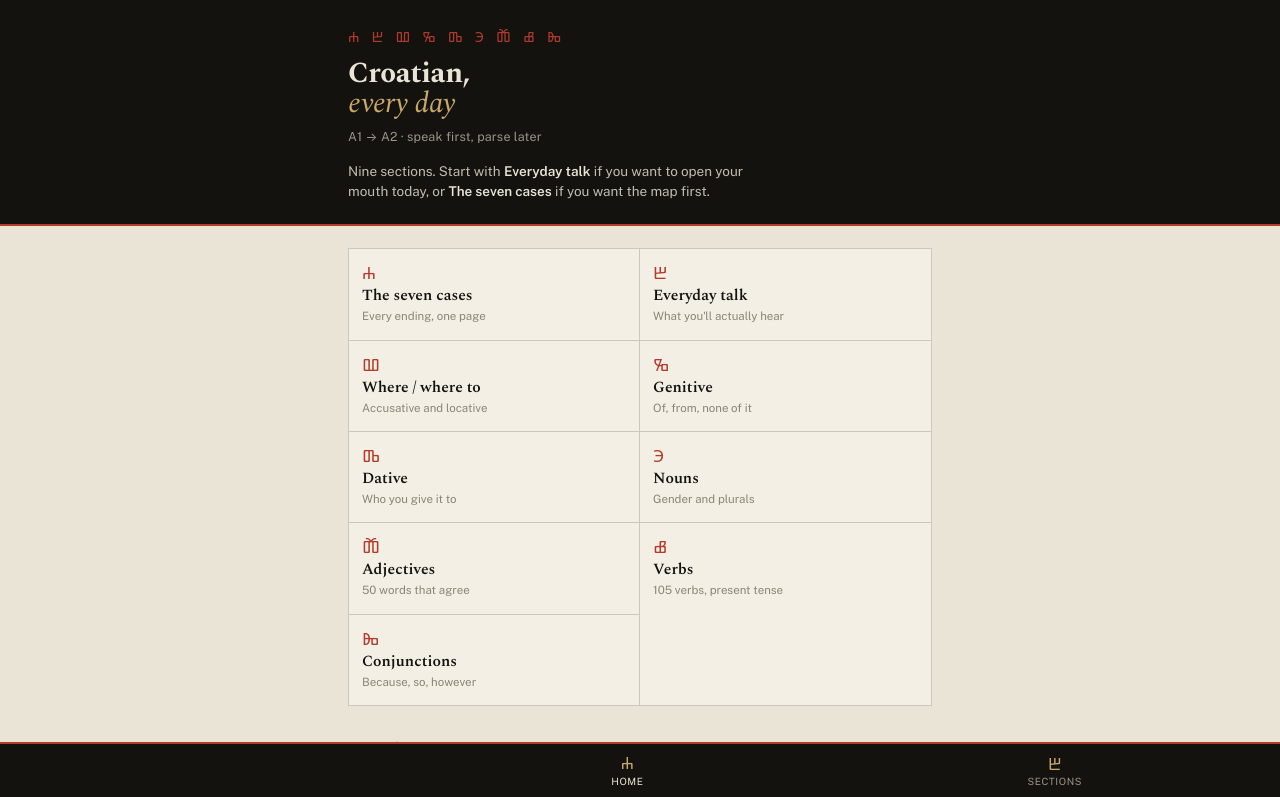
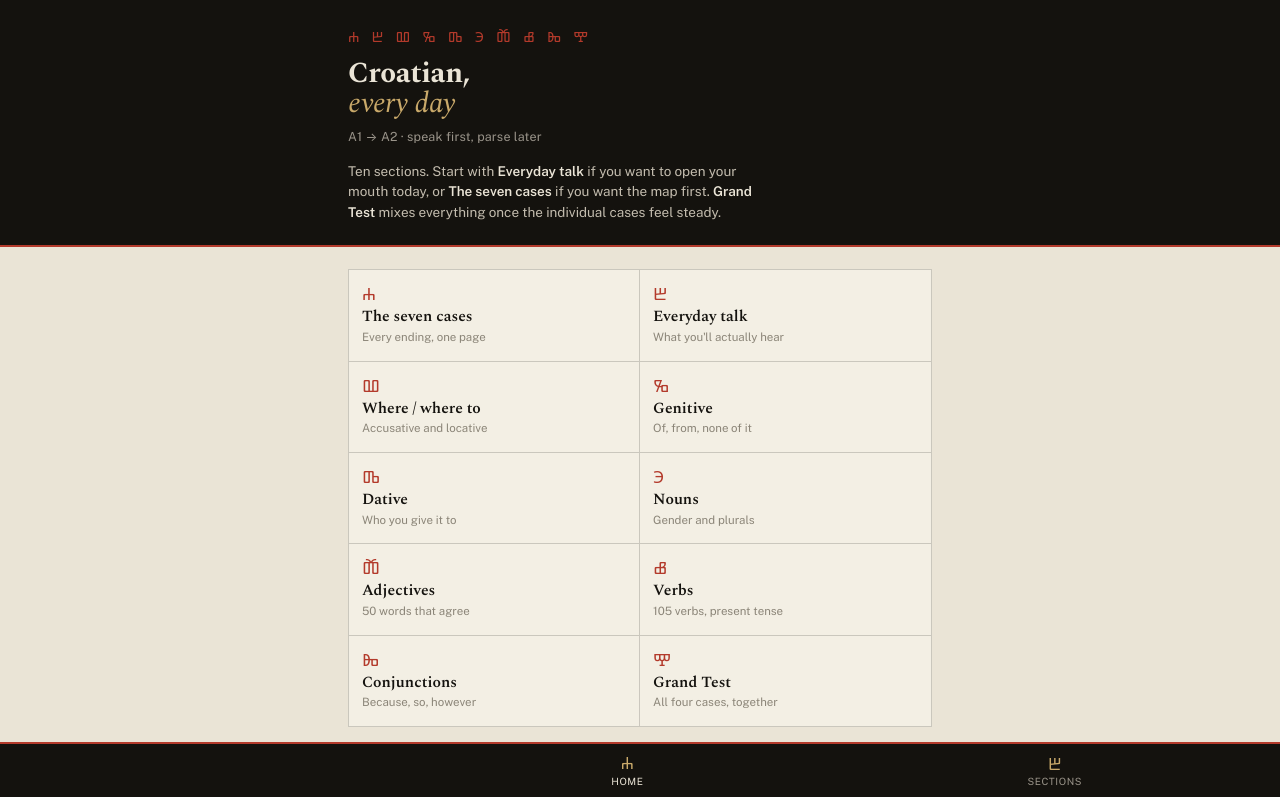
Before and after one commit to kidemlins/ElementaryVerbs-1, a plain HTML site: page index.html in a window 1280 px wide. Shown: the top 797 px of the page. Drawn offline with nearby package versions, Linux system fonts and the light colour scheme.

Commit message:
Add files via upload

```diff
--- a/index.html
+++ b/index.html
@@ -19,10 +19,10 @@
 
 <div class="pagehead">
   <div class="wrap">
-    <div class="glagstrip">Ⰰ Ⰱ Ⰲ Ⰳ Ⰴ Ⰵ Ⰶ Ⰷ Ⰸ</div>
+    <div class="glagstrip">Ⰰ Ⰱ Ⰲ Ⰳ Ⰴ Ⰵ Ⰶ Ⰷ Ⰸ Ⰹ</div>
     <h1>Croatian,<br><em>every day</em></h1>
     <p class="sub">A1 → A2 · speak first, parse later</p>
-    <p class="lede">Nine sections. Start with <b>Everyday talk</b> if you want to open your mouth today, or <b>The seven cases</b> if you want the map first.</p>
+    <p class="lede">Ten sections. Start with <b>Everyday talk</b> if you want to open your mouth today, or <b>The seven cases</b> if you want the map first. <b>Grand Test</b> mixes everything once the individual cases feel steady.</p>
   </div>
 </div>
 <div class="headrule"></div>
@@ -31,7 +31,7 @@
   <div class="grid" id="hub"></div>
 
   <div class="sec">
-    <h2><span class="glag">Ⰹ</span>Where to start</h2>
+    <h2><span class="glag">Ⰺ</span>Where to start</h2>
     <p class="note">You don't need all seven cases to talk. This order gets you speaking fastest.</p>
     <div class="scroll">
       <table>
@@ -65,7 +65,8 @@ var SECTIONS = [
   {file:"imenice.html",    glag:"Ⰵ", name:"Nouns",           desc:"Gender and plurals"},
   {file:"adjectives.html", glag:"Ⰶ", name:"Adjectives",      desc:"50 words that agree"},
   {file:"verbtest.html",   glag:"Ⰷ", name:"Verbs",           desc:"105 verbs, present tense"},
-  {file:"conjunctions.html", glag:"Ⰸ", name:"Conjunctions",  desc:"Because, so, however"}
+  {file:"conjunctions.html", glag:"Ⰸ", name:"Conjunctions",  desc:"Because, so, however"},
+  {file:"grandtest.html",  glag:"Ⰹ", name:"Grand Test",      desc:"All four cases, together"}
 ];
 document.getElementById("hub").innerHTML = SECTIONS.map(function(s){
   return '<a class="cell" href="'+s.file+'"><span class="glag">'+s.glag+'</span>'+
--- a/nav.js
+++ b/nav.js
@@ -12,7 +12,8 @@
     { file: "imenice.html",    glag: "Ⰵ", name: "Nouns",           desc: "Gender and plurals" },
     { file: "adjectives.html", glag: "Ⰶ", name: "Adjectives",      desc: "50 words that agree" },
     { file: "verbtest.html",   glag: "Ⰷ", name: "Verbs",           desc: "105 verbs, present tense" },
-    { file: "conjunctions.html", glag: "Ⰸ", name: "Conjunctions",  desc: "Because, so, however" }
+    { file: "conjunctions.html", glag: "Ⰸ", name: "Conjunctions",  desc: "Because, so, however" },
+    { file: "grandtest.html",  glag: "Ⰹ", name: "Grand Test",      desc: "All four cases, together" }
   ];
 
   var here = (location.pathname.split("/").pop() || "index.html").toLowerCase();
--- a/sw.js
+++ b/sw.js
@@ -1,4 +1,4 @@
-const CACHE = "hrvatski-glagoljica-v3";
+const CACHE = "hrvatski-glagoljica-v4";
 const ASSETS = [
   "./index.html",
   "./genel.html",
@@ -10,6 +10,7 @@ const ASSETS = [
   "./adjectives.html",
   "./verbtest.html",
   "./conjunctions.html",
+  "./grandtest.html",
   "./theme.css",
   "./nav.js",
   "./quiz.js",
```
